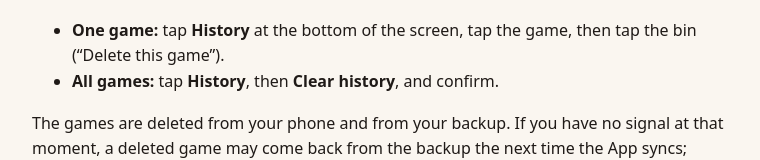
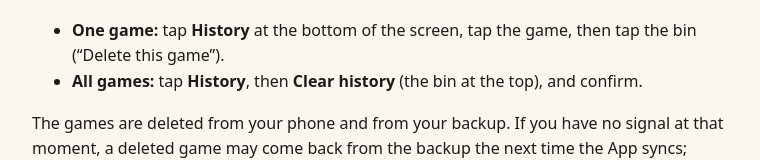
Before and after one commit to nrbondnz/thrower_app, an Astro site: page /delete-data in a window 1280 px wide. Shown: the part 372-532 px from the top of the page, without its empty margins (256-1016 px from the left). Built offline with nearby package versions, Linux system fonts and the light colour scheme; Astro itself is replaced by a stand-in of ours.

Commit message:
Website: Delete Your Data says Clear history is the bin at the top of History
Co-Authored-By: Claude Opus 5.5 <noreply@anthropic.com>

```diff
--- a/src/pages/delete-data.md
+++ b/src/pages/delete-data.md
@@ -12,7 +12,7 @@ updated: 23 October 2026
 While you are signed in:
 
 - **One game:** tap **History** at the bottom of the screen, tap the game, then tap the bin ("Delete this game").
-- **All games:** tap **History**, then **Clear history**, and confirm.
+- **All games:** tap **History**, then **Clear history** (the bin at the top), and confirm.
 
 The games are deleted from your phone and from your backup. If you have no signal at that moment, a deleted game may come back from the backup the next time the App syncs; delete it again once you have a signal.
 
```
